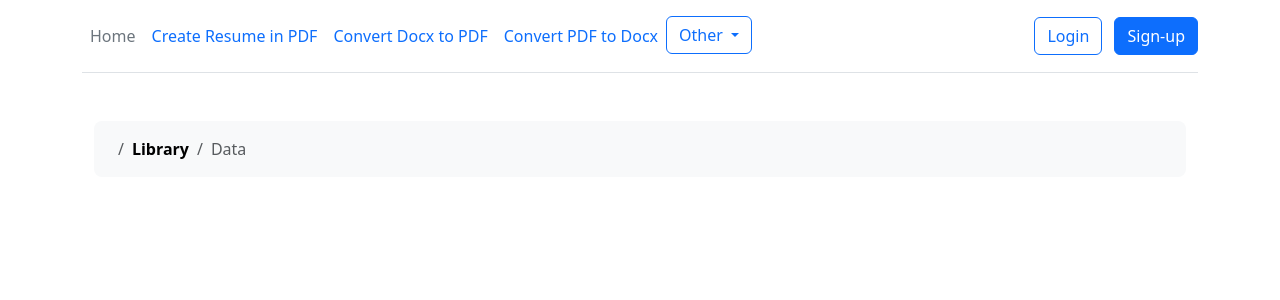
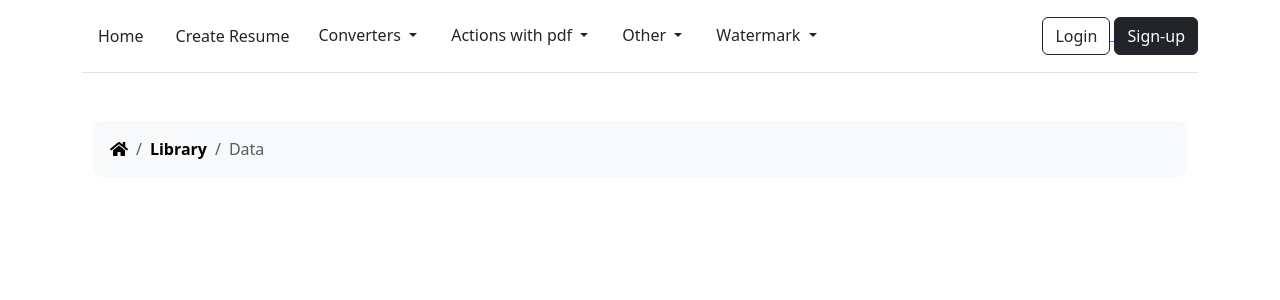
Before and after one commit to V1P7/ResumeGenerator, a Django app: page / in a window 1280 px wide. Shown: the top 300 px of the page. Run offline with Django 4.2, Linux system fonts and the light colour scheme; some libraries are stand-ins or nearby versions.

Commit message:
Add menu to base.html

```diff
--- a/templates/builder/base.html
+++ b/templates/builder/base.html
@@ -17,7 +17,7 @@
         <!-- FONTS INCLUDED ON THIS PAGE - START -->
 
         <!-- CORE CSS TEMPLATE - START -->
-        <link rel="stylesheet" href="path/to/font-awesome/css/all.css">
+        <link rel="stylesheet" href="https://cdnjs.cloudflare.com/ajax/libs/font-awesome/5.15.1/css/all.min.css">
         <link href="https://cdn.jsdelivr.net/npm/bootstrap@5.3.1/dist/css/bootstrap.min.css" rel="stylesheet" integrity="sha384-4bw+/aepP/YC94hEpVNVgiZdgIC5+VKNBQNGCHeKRQN+PtmoHDEXuppvnDJzQIu9" crossorigin="anonymous">
          <link href="{% static 'builder/css/style.css' %}" rel="stylesheet" type="text/css"/>
         <!-- CORE CSS TEMPLATE - END -->
@@ -98,6 +98,63 @@
     </style>
 </head>
 <body>
+<div class="container">
+<header class="d-flex flex-wrap align-items-center justify-content-center justify-content-md-between py-3 mb-4 border-bottom">
+      <ul class="nav col-12 col-md-auto mb-2 justify-content-center mb-md-0">
+        <a href="{% url 'index' %}" class="nav-link link-dark">Home</a>
+          <a href="{% url 'generate_pdf' %}" class="nav-link link-dark">Create Resume</a>
+          <div class="dropdown">
+              <button class="btn btn-outline me-2 dropdown-toggle" type="button" id="dropdownMenuButton" data-toggle="dropdown" aria-haspopup="true" aria-expanded="false">
+                Converters
+              </button>
+              <div class="dropdown-menu" aria-labelledby="dropdownMenuButton">
+                  <a class="dropdown-item" href="#">Convert Docx to PDF</a>
+                  <a class="dropdown-item" href="#">Convert PDF to Docx</a>
+              </div>
+            </div>
+        <div class="dropdown">
+              <button class="btn btn-outline me-2 dropdown-toggle" type="button" id="dropdownMenuButton" data-toggle="dropdown" aria-haspopup="true" aria-expanded="false">
+                    Actions with pdf
+              </button>
+              <div class="dropdown-menu" aria-labelledby="dropdownMenuButton">
+                  <a class="dropdown-item" href="#">Split PDF</a>
+                  <a class="dropdown-item" href="#">Merge PDF</a>
+                  <a class="dropdown-item" href="#">Extract pages</a>
+                  <a class="dropdown-item" href="#">Removing pages </a>
+              </div>
+            </div>
+          <div class="dropdown">
+              <button class="btn btn-outline me-2 dropdown-toggle" type="button" id="dropdownMenuButton" data-toggle="dropdown" aria-haspopup="true" aria-expanded="false">
+                Other
+              </button>
+              <div class="dropdown-menu" aria-labelledby="dropdownMenuButton">
+                  <a class="dropdown-item" href="#">File password</a>
+                  <a class="dropdown-item" href="#">Delete metadata</a>
+                  <a class="dropdown-item" href="#">Adding an electronic signature</a>
+                  <a class="dropdown-item" href="#">File optimization</a>
+              </div>
+          </div>
+          <div class="dropdown">
+              <button class="btn btn-outline me-2 dropdown-toggle" type="button" id="dropdownMenuButton" data-toggle="dropdown" aria-haspopup="true" aria-expanded="false">
+                  Watermark
+              </button>
+              <div class="dropdown-menu" aria-labelledby="dropdownMenuButton">
+                  <a class="dropdown-item" href="#">Add Watermark</a>
+                  <a class="dropdown-item" href="#">Delete Watermark</a>
+              </div>
+          </div>
+      </ul>
+      <div class="col-md-3 text-end">
+          <a href="{% url 'signin' %}">
+            <button type="button" class="btn btn-outline-dark">Login</button>
+          </a>
+
+          <a href="{% url 'signup' %}">
+            <button type="button" class="btn btn-dark">Sign-up</button>
+          </a>
+        </div>
+    </header>
+</div>
 {% block content %}
 
 {% endblock %}
--- a/templates/builder/index.html
+++ b/templates/builder/index.html
@@ -2,36 +2,12 @@
 
 {% block content %}
   <div class="container">
-    <header class="d-flex flex-wrap align-items-center justify-content-center justify-content-md-between py-3 mb-4 border-bottom">
-      <ul class="nav col-12 col-md-auto mb-2 justify-content-center mb-md-0">
-        <li><a href="#" class="nav-link px-2 link-secondary">Home</a></li>
-        <li><a href="#" class="nav-link px-2">Create Resume in PDF</a></li>
-        <li><a href="#" class="nav-link px-2">Convert Docx to PDF</a></li>
-        <li><a href="#" class="nav-link px-2">Convert PDF to Docx</a></li>
-        <div class="dropdown">
-  <button class="btn btn-outline-primary me-2 dropdown-toggle" type="button" id="dropdownMenuButton" data-toggle="dropdown" aria-haspopup="true" aria-expanded="false">
-    Other
-  </button>
-  <div class="dropdown-menu" aria-labelledby="dropdownMenuButton">
-    <a class="dropdown-item" href="#">Пункт 1</a>
-    <a class="dropdown-item" href="#">Пункт 2</a>
-    <a class="dropdown-item" href="#">Пункт 3</a>
-  </div>
-</div>
-      </ul>
-
-      <div class="col-md-3 text-end">
-        <button type="button" class="btn btn-outline-primary me-2">Login</button>
-        <button type="button" class="btn btn-primary">Sign-up</button>
-      </div>
-    </header>
       <div class="container my-5">
       <nav aria-label="breadcrumb">
         <ol class="breadcrumb breadcrumb-chevron p-3 bg-body-tertiary rounded-3">
           <li class="breadcrumb-item">
-        <a class="link-body-emphasis" href="#">
-          <i class="fas fa-cog"></i>
-          <span class="visually-hidden">Home</span>
+            <a href="{% url 'index' %}">
+                <i class="fas fa-home" style="color: black;"></i>
             </a>
           </li>
           <li class="breadcrumb-item">
```
Lines whose indentation alone changed are shown as unchanged.
